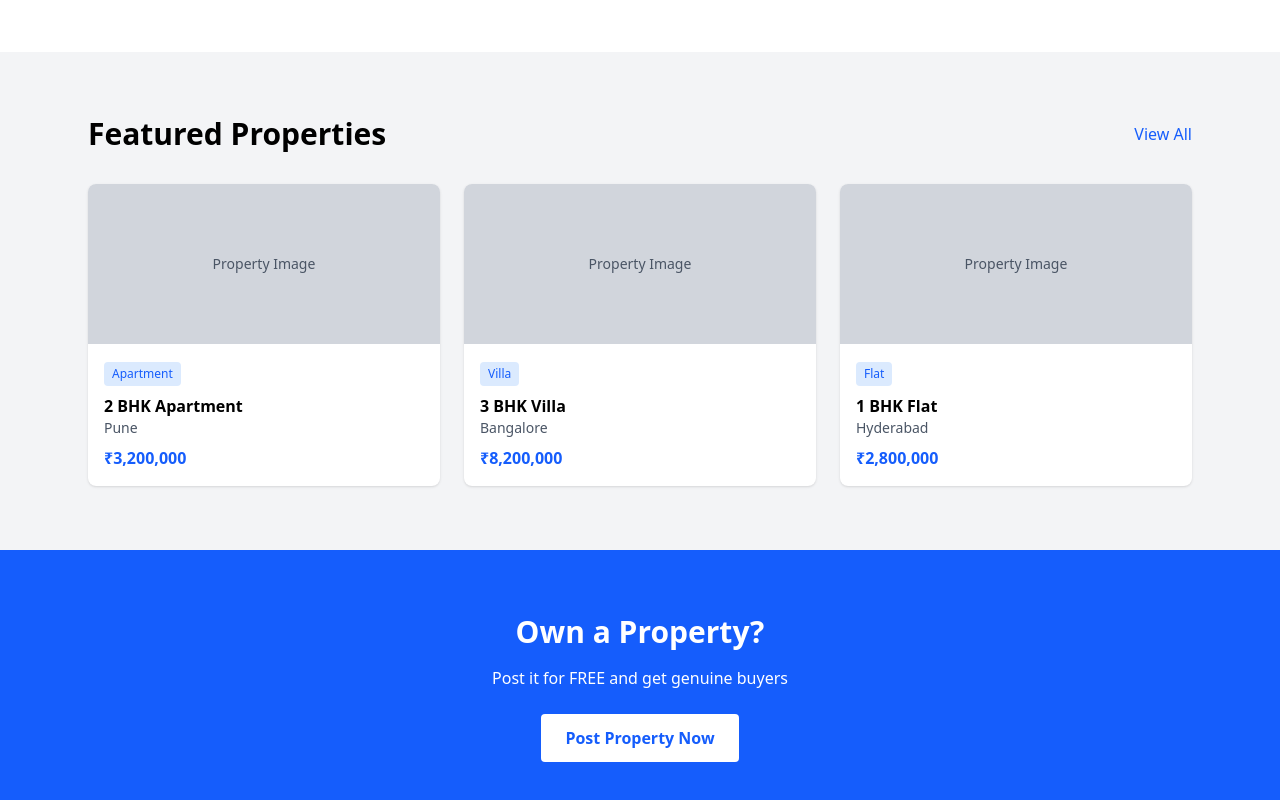
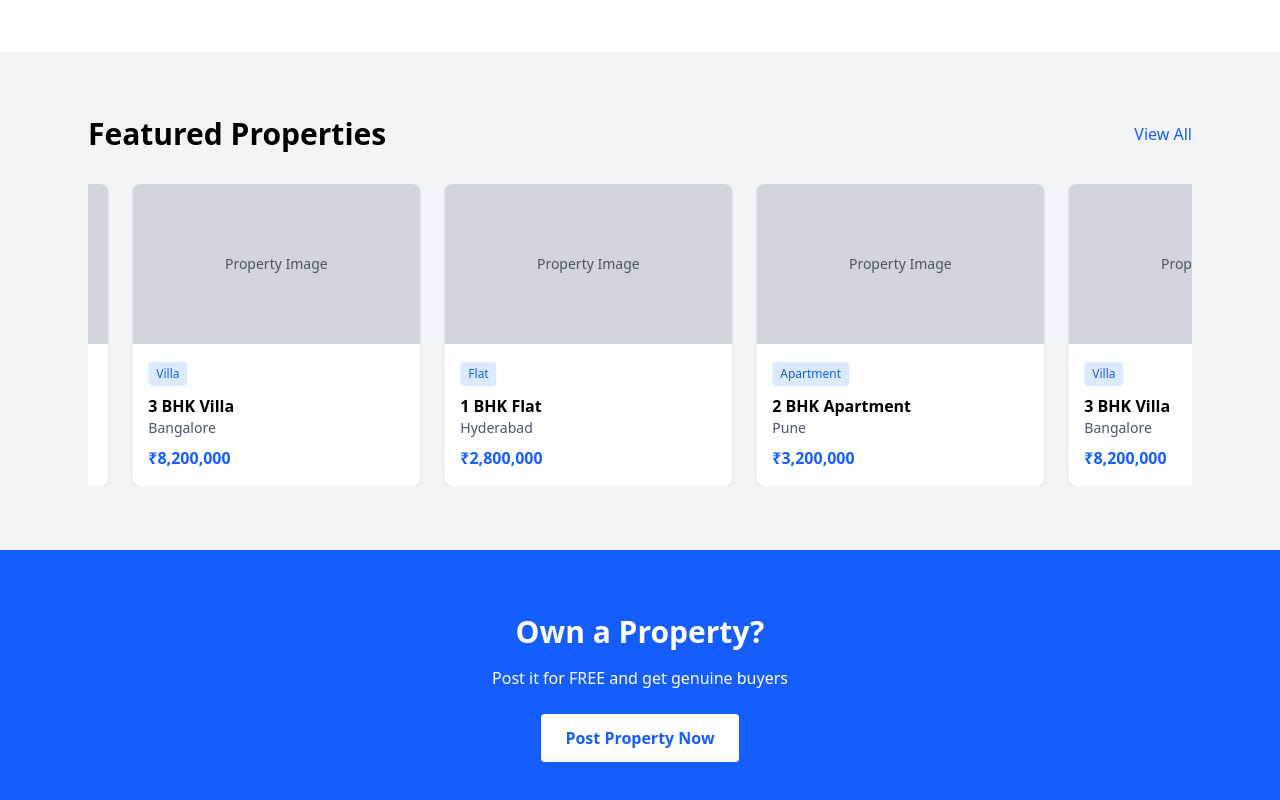
Before and after one commit to prince00795/real-estate-website, a React app in the folder frontend/: page / in a window 1280 px wide. Shown: the part 772-1572 px from the top of the page. Built offline with nearby package versions, Linux system fonts and the light colour scheme; the HTML template or start-up script is replaced by a standard one.

Commit message:
add auto scrolling featured property slider with hover pause

```diff
--- a/frontend/src/index.css
+++ b/frontend/src/index.css
@@ -1,2 +1,27 @@
 
 @import "tailwindcss";
+/* ===== Featured Property Slider ===== */
+
+.slider-container {
+  overflow: hidden;
+  position: relative;
+}
+
+.slider-track {
+  display: flex;
+  width: max-content;
+  animation: scroll-left 20s linear infinite;
+}
+
+.slider-container:hover .slider-track {
+  animation-play-state: paused;
+}
+
+@keyframes scroll-left {
+  from {
+    transform: translateX(0);
+  }
+  to {
+    transform: translateX(-50%);
+  }
+}
--- a/frontend/src/pages/Buy.jsx
+++ b/frontend/src/pages/Buy.jsx
@@ -28,6 +28,49 @@ const properties = [
     price: 3200000,
     type: "Flat",
   },
+  {
+    id: 1,
+    title: "2 BHK Apartment",
+    location: "Bangalore",
+    price: 5500000,
+    type: "Apartment",
+  },
+  {
+    id: 2,
+    title: "3 BHK Villa",
+    location: "Hyderabad",
+    price: 8200000,
+    type: "Villa",
+  },
+  {
+    id: 3,
+    title: "1 BHK Flat",
+    location: "Pune",
+    price: 3200000,
+    type: "Flat",
+  },
+  {
+    id: 1,
+    title: "2 BHK Apartment",
+    location: "Bangalore",
+    price: 5500000,
+    type: "Apartment",
+  },
+  {
+    id: 2,
+    title: "3 BHK Villa",
+    location: "Hyderabad",
+    price: 8200000,
+    type: "Villa",
+  },
+  {
+    id: 3,
+    title: "1 BHK Flat",
+    location: "Pune",
+    price: 3200000,
+    type: "Flat",
+  },
+
 ];
 
 
--- a/frontend/src/pages/Home.jsx
+++ b/frontend/src/pages/Home.jsx
@@ -152,7 +152,7 @@ const Home = () => {
         </div>
       </div>
 
-      {/* ================= FEATURED PROPERTIES ================= */}
+      {/* ================= FEATURED PROPERTIES (SLIDER) ================= */}
 <div className="py-16 bg-gray-100">
   <div className="max-w-6xl mx-auto px-6">
     <div className="flex justify-between items-center mb-8">
@@ -167,11 +167,13 @@ const Home = () => {
       </button>
     </div>
 
-          <div className="grid md:grid-cols-3 gap-6">
-            {featuredProperties.map((p) => (
+    {/* Slider */}
+    <div className="slider-container">
+      <div className="slider-track">
+        {[...featuredProperties, ...featuredProperties].map((p, index) => (
           <div
-                key={p.id}
-                className="bg-white rounded-lg shadow hover:shadow-lg transition overflow-hidden"
+            key={index}
+            className="bg-white rounded-lg shadow hover:shadow-lg transition overflow-hidden mr-6 w-72 flex-shrink-0"
           >
             {/* Image Placeholder */}
             <div className="h-40 bg-gray-300 flex items-center justify-center">
@@ -196,6 +198,7 @@ const Home = () => {
       </div>
     </div>
   </div>
+</div>
 
       {/* ================= FINAL CTA ================= */}
       <div className="bg-blue-600 text-white py-16 text-center">
```
Lines whose indentation alone changed are shown as unchanged.
